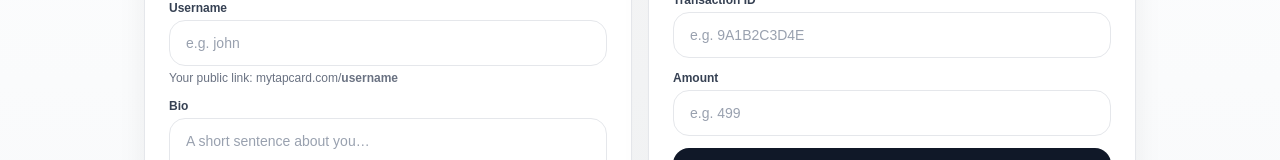
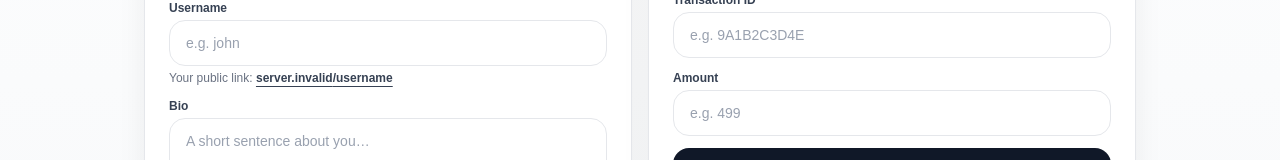
Before and after one commit to 0xZahidp/MyTapCard, a Next.js app: page /dashboard in a window 1280 px wide. Shown: the part 536-696 px from the top of the page. Built offline with nearby package versions, Linux system fonts and the light colour scheme; no server answers.

Commit message:
Use base URL env for public profile link preview

```diff
--- a/app/dashboard/DashboardClient.tsx
+++ b/app/dashboard/DashboardClient.tsx
@@ -1,4 +1,7 @@
 "use client";
+
+const BASE_URL = process.env.NEXT_PUBLIC_BASE_URL!;
+
 
 import { useEffect, useMemo, useState, FormEvent, ChangeEvent } from "react";
 import { useSearchParams } from "next/navigation";
@@ -534,9 +537,17 @@ export default function DashboardClient() {
                       className={input}
                       onChange={handleProfileChange}
                     />
-                    <p className="text-xs text-gray-500">
-                      Your public link: mytapcard.com/<b>{form.username || "username"}</b>
-                    </p>
+                        <p className="text-xs text-gray-500">
+                          Your public link:{" "}
+                          <a
+                            href={`${BASE_URL}/${form.username || "username"}`}
+                            target="_blank"
+                            rel="noopener noreferrer"
+                            className="font-semibold text-gray-700 underline underline-offset-4"
+                          >
+                            {BASE_URL.replace(/^https?:\/\//, "")}/{form.username || "username"}
+                          </a>
+                        </p>
                   </div>
 
                   <div className="space-y-1">
```
